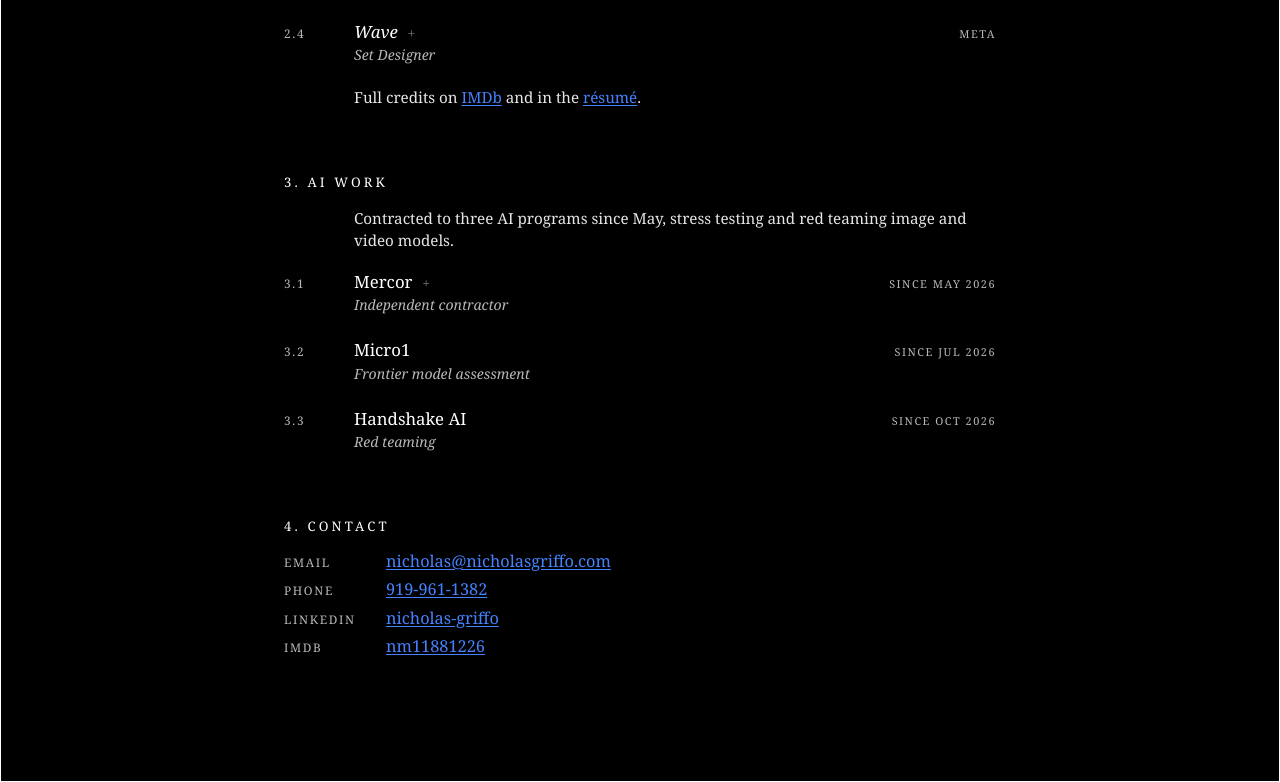
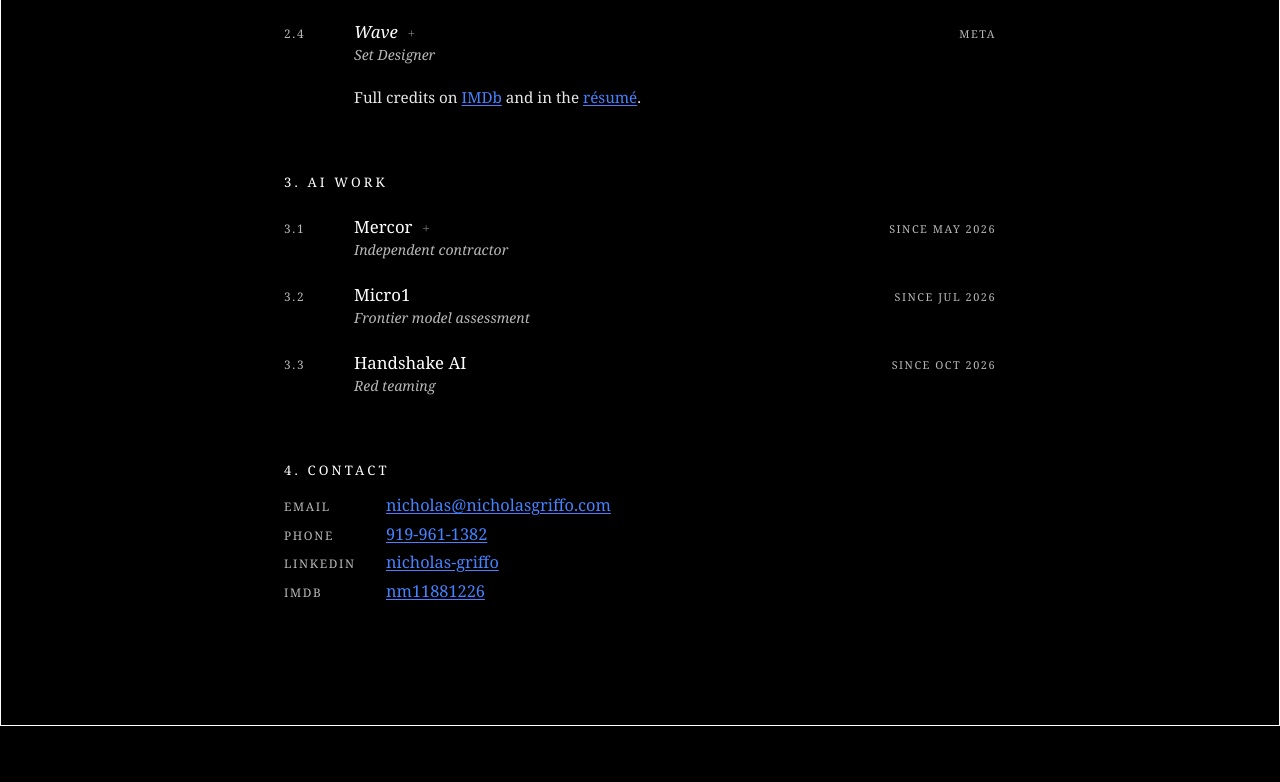
Before and after one commit to ngriffo/Nicholasgriffo.com, a plain HTML site: page portfolio.html in a window 1280 px wide. Shown: the part 1045-1827 px from the top of the page. After the commit the page ends 1771 px from the top, so only its background shows below. Drawn offline with Linux system fonts and the light colour scheme; a web font is replaced by a local one.

Commit message:
Portfolio: remove AI Work sentence
Co-Authored-By: Claude Opus 5.5 <noreply@anthropic.com>

```diff
--- a/portfolio.html
+++ b/portfolio.html
@@ -282,7 +282,6 @@
 
   <section id="ai">
     <div class="sec-head"><h2>3. AI Work</h2></div>
-    <p class="note-row lede">Contracted to three AI programs since May, stress testing and red teaming image and video models.</p>
     <div class="row">
       <span class="tag">3.1</span>
       <div>
```
